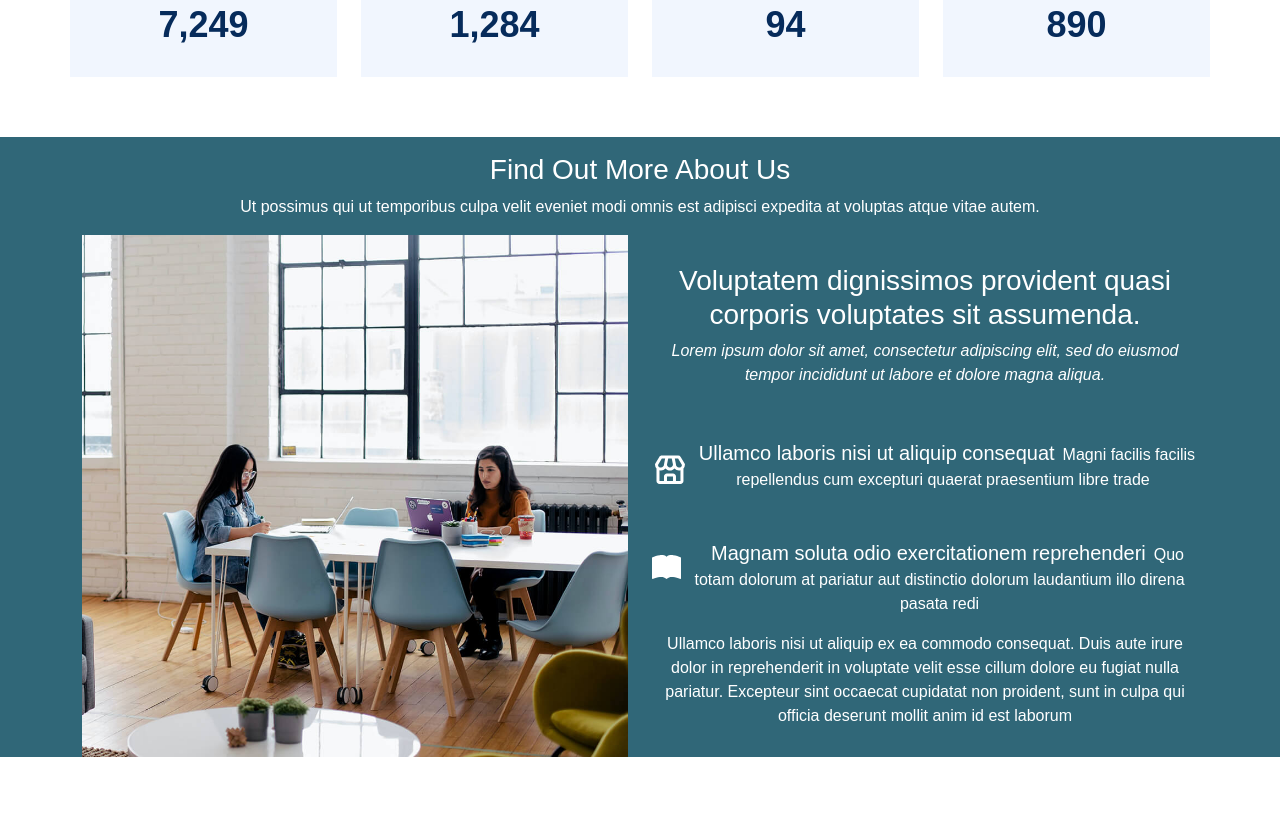
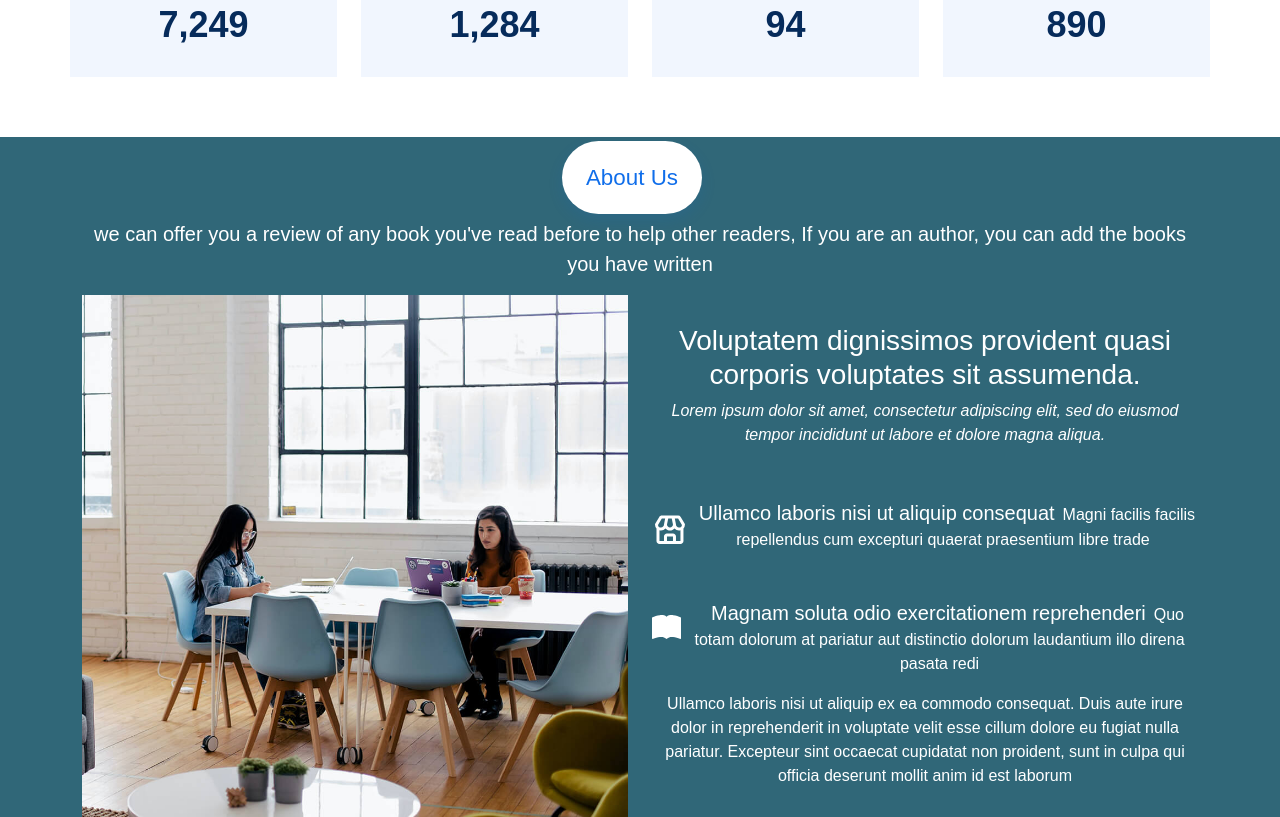
Before and after one commit to hemda74/Book-Review-Front, a Next.js app in the folder app/: page / in a window 1280 px wide. Shown: the part 1540-2357 px from the top of the page. Before the commit the page ends 2297 px from the top, so only its background shows below. Built offline with nearby package versions, Linux system fonts and the light colour scheme.

Commit message:
redesign about section

```diff
--- a/app/components/About.tsx
+++ b/app/components/About.tsx
@@ -9,11 +9,10 @@ const About = () => {
     <>
     <section id="about" className={`myPrimary text-center ${styles.aboutSection}`}>
     <div className="container" data-aos="fade-up">
-      <div className="section-title pt-3">
-        <h3>Find Out More <span>About Us</span></h3>
-        <p>Ut possimus qui ut temporibus culpa velit eveniet modi omnis est adipisci expedita at voluptas atque vitae autem.</p>
+      <div className="section-title pt-4">
+        <span className={`${styles.spanAbout}`}> About Us</span>
+        <p className='mt-4 fs-5'>we can offer you a review of any book you've read before to help other readers, If you are an author, you can add the books you have written </p>
       </div>
-
       <div className="row">
         <div className="col-lg-6" data-aos="fade-right" data-aos-delay="100">
           <Image src={about} className="img-fluid" alt=""/>
@@ -47,11 +46,9 @@ const About = () => {
           </span>
         </div>
       </div>
-
     </div>
   </section>
   </>
   )
 }
-
 export default About;
--- a/app/styles/about.module.css
+++ b/app/styles/about.module.css
@@ -18,25 +18,12 @@
     margin-top: 35px;
   }
 
-  .iAbout {
+  .spanAbout {
     background: #fff;
     box-shadow: 0px 6px 15px rgba(16, 110, 234, 0.12);
-    font-size: 24px;
-    padding: 20px;
-    margin-right: 15px;
+    font-size: 1.4rem;
+    padding: 1.5rem;
+    margin-right: 1rem;
     color: #106eea;
     border-radius: 50px;
-  }
-
-  .about .content ul h5 {
-    font-size: 18px;
-    color: #555555;
-  }
-
-  .about .content ul p {
-    font-size: 15px;
-  }
-
-  .about .content p:last-child {
-    margin-bottom: 0;
-  }
+   }
```
